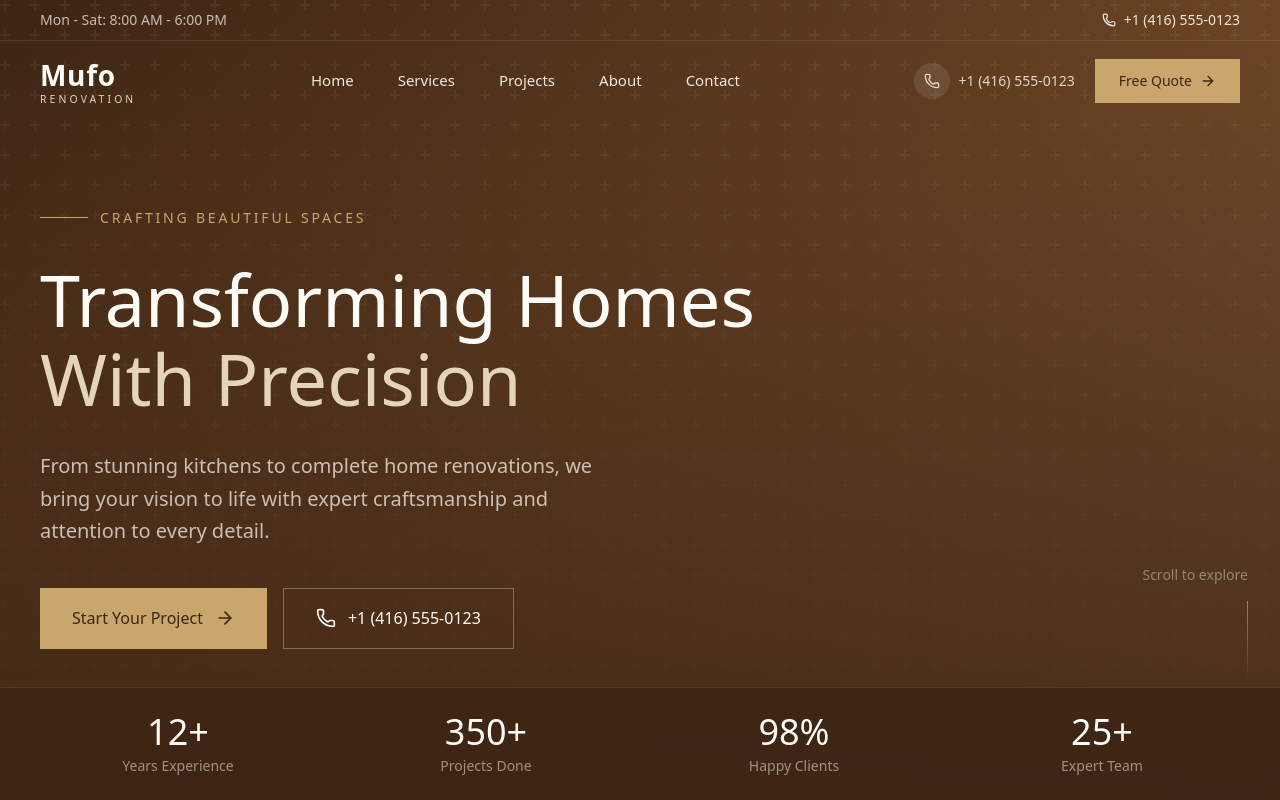
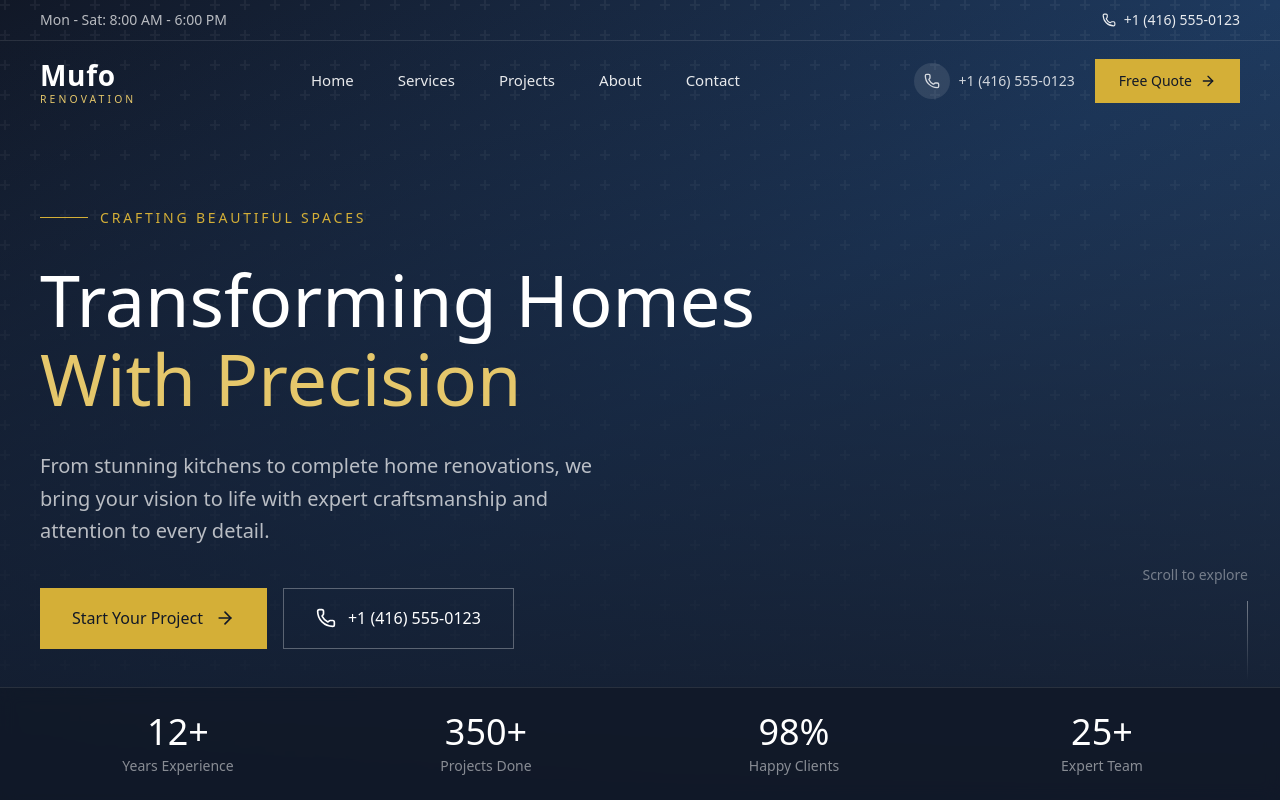
Before and after one commit to Mehriddin-bytes/Mufo, a Next.js app: page / in a window 1280 px wide. Shown: the top 800 px of the page. Built offline with nearby package versions, Linux system fonts and the light colour scheme.

Commit message:
color change and config theme update

```diff
--- a/app/globals.css
+++ b/app/globals.css
@@ -3,58 +3,58 @@
 /**
  * MUFO RENOVATION - Global Styles & CSS Variables
  * ================================================
- * Unique warm brownish color palette
+ * Navy blue & gold color palette
  * Update hex values here to change the entire site's color scheme.
  */
 
 :root {
   /* ===================
-     BRAND COLORS - Warm Brown Palette
+     BRAND COLORS - Navy Blue
      =================== */
-  --color-brand: #6B4423;           /* Rich walnut brown */
-  --color-brand-hover: #543618;     /* Darker mahogany */
-  --color-brand-light: #8B6240;     /* Lighter camel */
-  --color-brand-dark: #3D2514;      /* Deep espresso */
+  --color-brand: #1e3a5f;           /* Deep navy blue */
+  --color-brand-hover: #152d4a;     /* Darker navy */
+  --color-brand-light: #2d4a6f;     /* Lighter navy */
+  --color-brand-dark: #111827;      /* Very dark navy */
 
   /* ===================
-     ACCENT COLORS - Warm Copper/Gold
+     ACCENT COLORS - Gold
      =================== */
-  --color-accent: #C9A66B;          /* Warm brass */
-  --color-accent-hover: #B8955A;    /* Antique gold */
-  --color-accent-light: #E4D4B8;    /* Cream beige */
+  --color-accent: #d4af37;          /* Gold */
+  --color-accent-hover: #c4a030;    /* Darker gold */
+  --color-accent-light: #e5c76b;    /* Light gold */
 
   /* ===================
-     SECONDARY - Terracotta
+     SECONDARY
      =================== */
-  --color-secondary: #A67C52;       /* Warm sienna */
-  --color-secondary-hover: #8F6A45;
+  --color-secondary: #64748b;       /* Slate */
+  --color-secondary-hover: #475569;
 
   /* ===================
-     NEUTRAL COLORS - Warm Tones
+     NEUTRAL COLORS
      =================== */
-  --color-white: #FFFCF8;           /* Warm white */
-  --color-black: #1C1714;           /* Warm black */
+  --color-white: #ffffff;
+  --color-black: #000000;
 
-  /* Warm Gray Scale */
-  --color-gray-50: #FBF9F6;
-  --color-gray-100: #F5F1EC;
-  --color-gray-200: #E8E1D9;
-  --color-gray-300: #D4C9BC;
-  --color-gray-400: #B3A596;
-  --color-gray-500: #8A7B6C;
-  --color-gray-600: #6B5D50;
-  --color-gray-700: #4D4238;
-  --color-gray-800: #352D26;
-  --color-gray-900: #221C17;
-  --color-gray-950: #120F0C;
+  /* Gray Scale */
+  --color-gray-50: #f9fafb;
+  --color-gray-100: #f3f4f6;
+  --color-gray-200: #e5e7eb;
+  --color-gray-300: #d1d5db;
+  --color-gray-400: #9ca3af;
+  --color-gray-500: #6b7280;
+  --color-gray-600: #4b5563;
+  --color-gray-700: #374151;
+  --color-gray-800: #1f2937;
+  --color-gray-900: #111827;
+  --color-gray-950: #030712;
 
   /* ===================
      SEMANTIC COLORS
      =================== */
-  --color-success: #5B8A5B;
-  --color-warning: #C9A66B;
-  --color-error: #B55A5A;
-  --color-info: #5A7A8A;
+  --color-success: #10b981;
+  --color-warning: #f59e0b;
+  --color-error: #ef4444;
+  --color-info: #3b82f6;
 
   /* ===================
      LAYOUT
@@ -72,13 +72,13 @@
   --transition-slow: 500ms ease;
 
   /* ===================
-     SHADOWS - Warm tones
+     SHADOWS
      =================== */
-  --shadow-sm: 0 1px 3px rgba(107, 68, 35, 0.08);
-  --shadow-md: 0 4px 12px rgba(107, 68, 35, 0.1);
-  --shadow-lg: 0 8px 24px rgba(107, 68, 35, 0.12);
-  --shadow-xl: 0 16px 40px rgba(107, 68, 35, 0.15);
-  --shadow-warm: 0 8px 30px rgba(201, 166, 107, 0.2);
+  --shadow-sm: 0 1px 3px rgba(0, 0, 0, 0.08);
+  --shadow-md: 0 4px 12px rgba(0, 0, 0, 0.1);
+  --shadow-lg: 0 8px 24px rgba(0, 0, 0, 0.12);
+  --shadow-xl: 0 16px 40px rgba(0, 0, 0, 0.15);
+  --shadow-warm: 0 8px 30px rgba(212, 175, 55, 0.2);
 }
 
 /* ===================
@@ -226,16 +226,16 @@ body {
   inset: 0;
   background: linear-gradient(
     to bottom,
-    rgba(28, 23, 20, 0.75),
-    rgba(28, 23, 20, 0.6),
-    rgba(28, 23, 20, 0.8)
+    rgba(17, 24, 39, 0.75),
+    rgba(17, 24, 39, 0.6),
+    rgba(17, 24, 39, 0.8)
   );
 }
 
 .overlay-brand {
   position: absolute;
   inset: 0;
-  background: rgba(107, 68, 35, 0.88);
+  background: rgba(30, 58, 95, 0.88);
 }
 
 /* ===================
@@ -333,7 +333,7 @@ body {
 .input:focus {
   outline: none;
   border-color: var(--color-accent);
-  box-shadow: 0 0 0 3px rgba(201, 166, 107, 0.15);
+  box-shadow: 0 0 0 3px rgba(212, 175, 55, 0.15);
 }
 
 .input::placeholder {
@@ -361,7 +361,7 @@ body {
   left: -100%;
   width: 100%;
   height: 100%;
-  background: linear-gradient(90deg, transparent, rgba(201, 166, 107, 0.15), transparent);
+  background: linear-gradient(90deg, transparent, rgba(212, 175, 55, 0.15), transparent);
   transition: left 0.6s ease;
 }
 
--- a/components/Navbar.tsx
+++ b/components/Navbar.tsx
@@ -27,7 +27,7 @@ export default function Navbar() {
       className={cn(
         'fixed top-0 left-0 right-0 z-50 transition-all duration-500',
         isScrolled
-          ? 'bg-[#FFFCF8]/98 backdrop-blur-sm shadow-[0_2px_20px_rgba(107,68,35,0.08)]'
+          ? 'bg-white/98 backdrop-blur-sm shadow-[0_2px_20px_rgba(0,0,0,0.08)]'
           : 'bg-transparent'
       )}
     >
@@ -155,7 +155,7 @@ export default function Navbar() {
         {/* Mobile Navigation */}
         <div
           className={cn(
-            'lg:hidden fixed inset-x-0 top-[70px] bg-[#FFFCF8] border-t border-gray-200 transition-all duration-300 overflow-hidden',
+            'lg:hidden fixed inset-x-0 top-[70px] bg-white border-t border-gray-200 transition-all duration-300 overflow-hidden',
             isOpen ? 'max-h-[calc(100vh-70px)] opacity-100' : 'max-h-0 opacity-0'
           )}
         >
```
